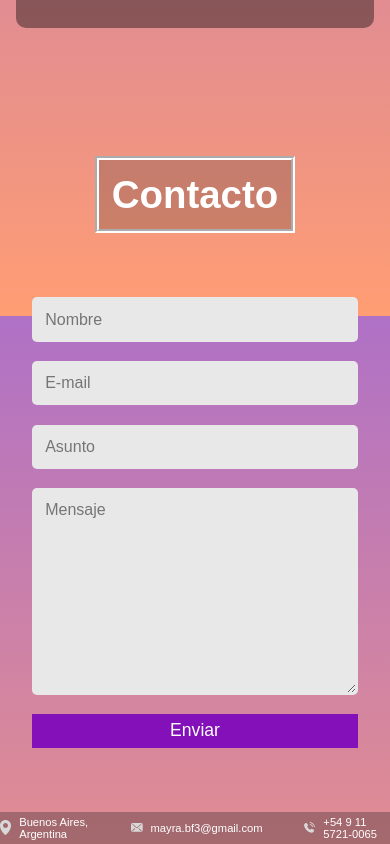
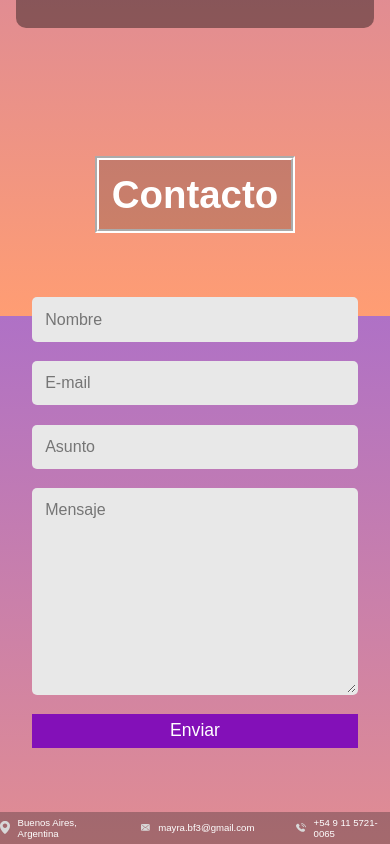
Before and after one commit to may-fernandez/portfolio, a React (Vite) app: page / in a window 390 px wide. Shown: the part 3060-3904 px from the top of the page. Built offline with nearby package versions, Linux system fonts and the light colour scheme; a web font is replaced by a local one.

Commit message:
update media

```diff
--- a/src/Components/Footer/Footer.css
+++ b/src/Components/Footer/Footer.css
@@ -3,6 +3,7 @@
   height: 3rem;
   display: flex;
   justify-content: space-between;
+  align-self: flex-end;
   background-color: hsla(0, 0%, 10%, 0.3);
 }
 
@@ -89,6 +90,20 @@
   }
 }
 
+@media (max-width: 400px){
+   .footer a{
+    font-size: 0.6rem;
+  }
+
+  .footer p{
+    font-size: 0.6rem;
+  }
+
+  .footer img{
+    width: 0.6rem;
+  }
+}
+
 @media (max-width: 360px){
   .footer a{
     font-size: 0.5rem;
```
